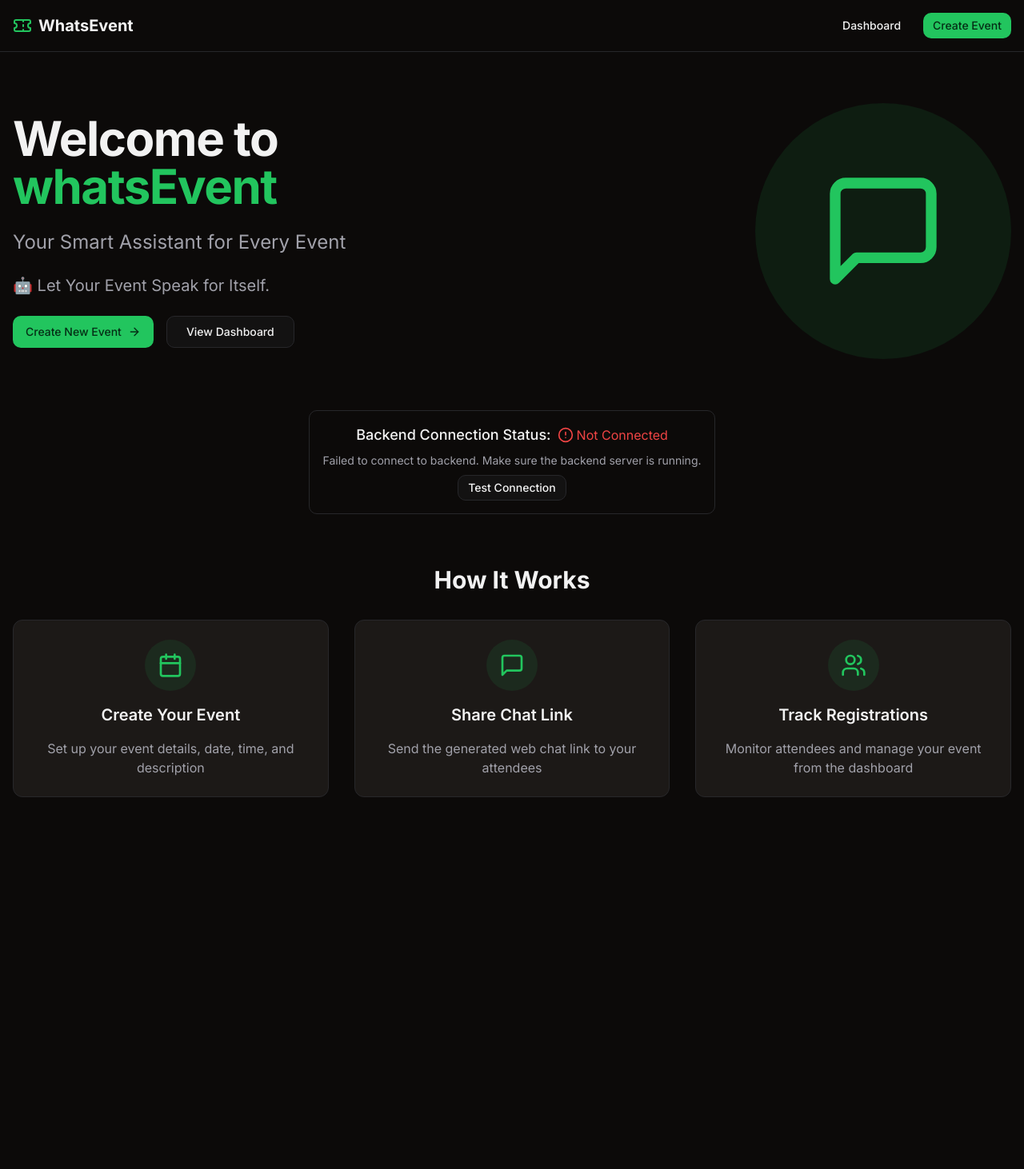
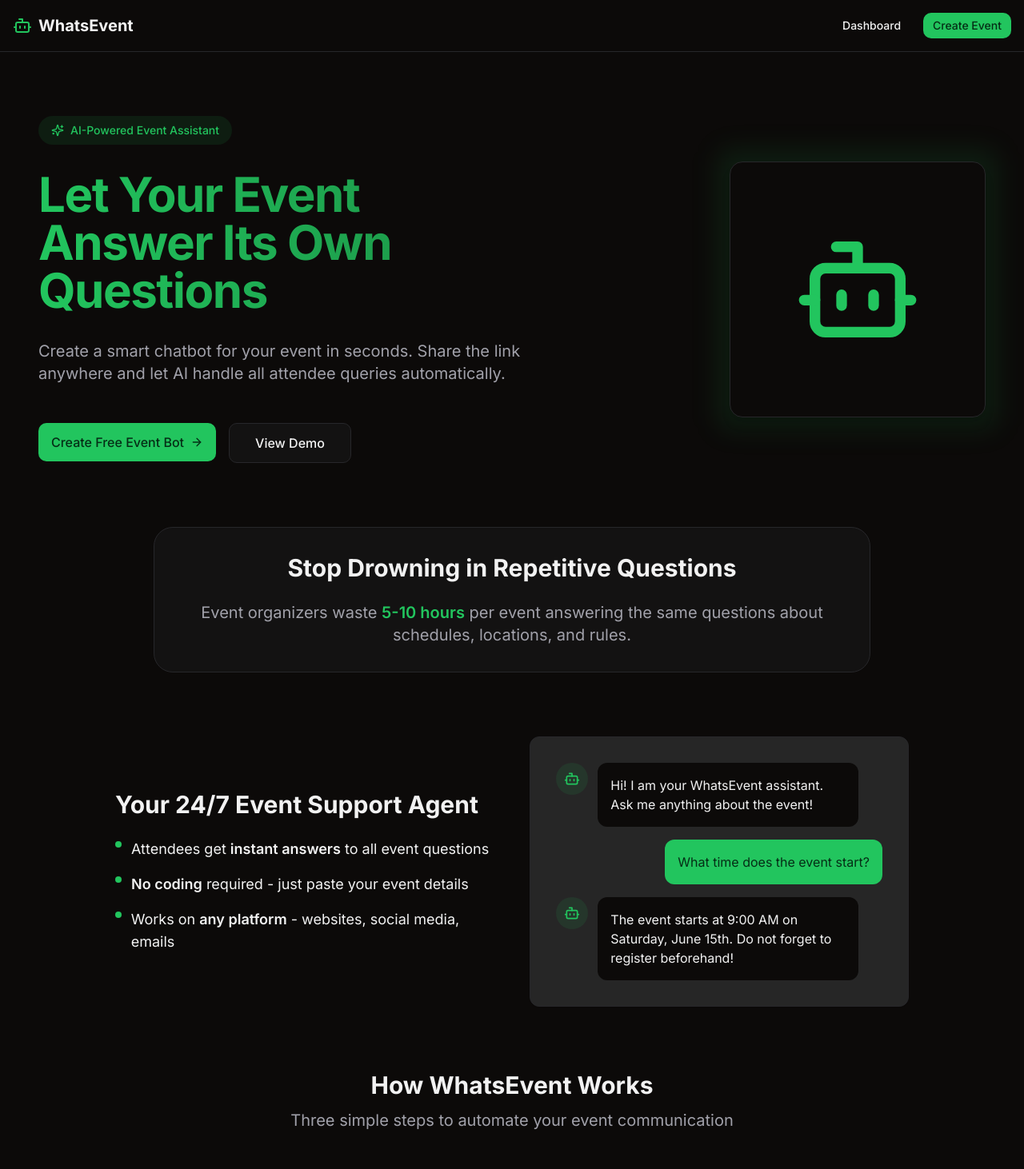
Before and after one commit to suto6/Hack4Bengal, a Next.js app in the folder frontend/: page / in a window 1280 px wide. Shown: the top 1462 px of the page at 80% size. Before the commit the page ends 1061 px from the top, so only its background shows below. Built offline with nearby package versions, Linux system fonts and the light colour scheme; no server answers.

Commit message:
main page correction

```diff
--- a/frontend/app/page.tsx
+++ b/frontend/app/page.tsx
@@ -1,69 +1,144 @@
 import Link from "next/link"
 import { Button } from "@/components/ui/button"
-import { ArrowRight, MessageSquare, Calendar, Users } from "lucide-react"
-import { ConnectionTest } from "@/components/ConnectionTest"
+import { ArrowRight, MessageSquare, Bot, Calendar, Users, Sparkles } from "lucide-react"
 
 export default function LandingPage() {
   return (
-    <div className="flex flex-col gap-16 py-8">
+    <div className="flex flex-col gap-20 py-12 px-4 sm:px-6 lg:px-8 max-w-7xl mx-auto">
       {/* Hero Section */}
-      <section className="flex flex-col-reverse items-center gap-8 md:flex-row md:justify-between">
-        <div className="flex flex-col gap-6 md:max-w-[50%]">
-          <h1 className="text-4xl font-bold tracking-tight sm:text-5xl md:text-6xl">
-            Welcome to <span className="text-primary">whatsEvent</span>
+      <section className="flex flex-col-reverse items-center gap-12 md:flex-row md:justify-between">
+        <div className="flex flex-col gap-8 md:max-w-[55%]">
+          <div className="flex items-center gap-2 bg-primary/10 px-4 py-2 rounded-full w-fit">
+            <Sparkles className="h-4 w-4 text-primary" />
+            <span className="text-sm font-medium text-primary">AI-Powered Event Assistant</span>
+          </div>
+          <h1 className="text-4xl font-bold tracking-tight sm:text-5xl md:text-6xl leading-tight bg-gradient-to-r from-primary to-primary/70 bg-clip-text text-transparent">
+            Let Your Event <br />Answer Its Own Questions
           </h1>
-          <p className="text-2xl text-muted-foreground">Your Smart Assistant for Every Event</p>
-          <p className="text-xl text-muted-foreground">🤖 Let Your Event Speak for Itself.</p>
+          <p className="text-xl text-muted-foreground">
+            Create a smart chatbot for your event in seconds. Share the link anywhere and let AI handle all attendee queries automatically.
+          </p>
 
-          <div className="flex gap-4">
+          <div className="flex flex-col sm:flex-row gap-4 mt-4">
             <Link href="/simple-create">
-              <Button size="lg" className="gap-2">
-                Create New Event
+              <Button size="lg" className="gap-2 text-md px-8 py-6 hover:shadow-lg transition-all">
+                Create Free Event Bot
                 <ArrowRight className="h-4 w-4" />
               </Button>
             </Link>
             <Link href="/dashboard">
-              <Button variant="outline" size="lg">
-                View Dashboard
+              <Button variant="outline" size="lg" className="text-md px-8 py-6">
+                View Demo
               </Button>
             </Link>
           </div>
         </div>
-        <div className="flex h-64 w-64 items-center justify-center rounded-full bg-primary/10 p-6 md:h-80 md:w-80">
-          <MessageSquare className="h-32 w-32 text-primary md:h-40 md:w-40" />
+        <div className="relative">
+          <div className="absolute -inset-4 rounded-2xl bg-primary/10 blur-lg"></div>
+          <div className="relative flex h-72 w-72 items-center justify-center rounded-2xl bg-background p-8 shadow-lg md:h-80 md:w-80 border border-border">
+            <Bot className="h-40 w-40 text-primary" />
+          </div>
         </div>
       </section>
 
-      {/* Connection Test */}
-      <section className="mx-auto max-w-2xl">
-        <ConnectionTest />
+      {/* Problem Statement */}
+      <section className="mx-auto max-w-4xl text-center flex flex-col gap-6 px-4 bg-secondary/30 rounded-3xl p-8 border border-border">
+        <h2 className="text-3xl font-bold">Stop Drowning in Repetitive Questions</h2>
+        <p className="text-muted-foreground text-xl">
+          Event organizers waste <span className="font-semibold text-primary">5-10 hours</span> per event answering the same questions about schedules, locations, and rules.
+        </p>
       </section>
 
-      {/* Features Section */}
-      <section className="flex flex-col gap-8">
-        <h2 className="text-center text-3xl font-bold">How It Works</h2>
-        <div className="grid gap-8 md:grid-cols-3">
-          <div className="flex flex-col items-center gap-4 rounded-lg border border-border bg-card p-6 text-center">
-            <div className="flex h-16 w-16 items-center justify-center rounded-full bg-primary/10">
+      {/* Solution */}
+      <section className="mx-auto max-w-5xl flex flex-col md:flex-row gap-12 items-center px-4">
+        <div className="md:w-1/2">
+          <h2 className="text-3xl font-bold mb-6">Your 24/7 Event Support Agent</h2>
+          <ul className="space-y-4 text-lg">
+            <li className="flex items-start gap-3">
+              <div className="mt-1 h-2 w-2 rounded-full bg-primary"></div>
+              <span>Attendees get <span className="font-semibold">instant answers</span> to all event questions</span>
+            </li>
+            <li className="flex items-start gap-3">
+              <div className="mt-1 h-2 w-2 rounded-full bg-primary"></div>
+              <span><span className="font-semibold">No coding</span> required - just paste your event details</span>
+            </li>
+            <li className="flex items-start gap-3">
+              <div className="mt-1 h-2 w-2 rounded-full bg-primary"></div>
+              <span>Works on <span className="font-semibold">any platform</span> - websites, social media, emails</span>
+            </li>
+          </ul>
+        </div>
+        <div className="md:w-1/2 bg-muted rounded-xl p-8 border border-border shadow-sm">
+          <div className="space-y-4">
+            <div className="flex gap-3">
+              <div className="h-10 w-10 rounded-full bg-primary/10 flex items-center justify-center">
+                <Bot className="h-5 w-5 text-primary" />
+              </div>
+              <div className="bg-background rounded-lg p-4 max-w-[80%]">
+                <p>Hi! I am your WhatsEvent assistant. Ask me anything about the event!</p>
+              </div>
+            </div>
+            <div className="flex gap-3 justify-end">
+              <div className="bg-primary text-primary-foreground rounded-lg p-4 max-w-[80%]">
+                <p>What time does the event start?</p>
+              </div>
+            </div>
+            <div className="flex gap-3">
+              <div className="h-10 w-10 rounded-full bg-primary/10 flex items-center justify-center">
+                <Bot className="h-5 w-5 text-primary" />
+              </div>
+              <div className="bg-background rounded-lg p-4 max-w-[80%]">
+                <p>The event starts at 9:00 AM on Saturday, June 15th. Do not forget to register beforehand!</p>
+              </div>
+            </div>
+          </div>
+        </div>
+      </section>
+
+      {/* Features Section - How It Works */}
+      <section className="flex flex-col gap-12">
+        <div className="text-center">
+          <h2 className="text-3xl font-bold mb-3">How WhatsEvent Works</h2>
+          <p className="text-muted-foreground text-xl max-w-2xl mx-auto">Three simple steps to automate your event communication</p>
+        </div>
+        <div className="grid gap-8 md:grid-cols-3 px-4">
+          <div className="flex flex-col items-center gap-6 rounded-xl border border-border bg-card p-8 text-center hover:shadow-md transition-all">
+            <div className="flex h-16 w-16 items-center justify-center rounded-xl bg-primary/10">
               <Calendar className="h-8 w-8 text-primary" />
             </div>
-            <h3 className="text-xl font-semibold">Create Your Event</h3>
-            <p className="text-muted-foreground">Set up your event details, date, time, and description</p>
+            <h3 className="text-xl font-semibold">1. Create Your Event</h3>
+            <p className="text-muted-foreground">Fill in your event details in our simple form. No technical skills needed.</p>
           </div>
-          <div className="flex flex-col items-center gap-4 rounded-lg border border-border bg-card p-6 text-center">
-            <div className="flex h-16 w-16 items-center justify-center rounded-full bg-primary/10">
+          <div className="flex flex-col items-center gap-6 rounded-xl border border-border bg-card p-8 text-center hover:shadow-md transition-all">
+            <div className="flex h-16 w-16 items-center justify-center rounded-xl bg-primary/10">
               <MessageSquare className="h-8 w-8 text-primary" />
             </div>
-            <h3 className="text-xl font-semibold">Share Chat Link</h3>
-            <p className="text-muted-foreground">Send the generated web chat link to your attendees</p>
+            <h3 className="text-xl font-semibold">2. Get Your Chat Link</h3>
+            <p className="text-muted-foreground">We instantly generate a unique chatbot link for your event.</p>
           </div>
-          <div className="flex flex-col items-center gap-4 rounded-lg border border-border bg-card p-6 text-center">
-            <div className="flex h-16 w-16 items-center justify-center rounded-full bg-primary/10">
+          <div className="flex flex-col items-center gap-6 rounded-xl border border-border bg-card p-8 text-center hover:shadow-md transition-all">
+            <div className="flex h-16 w-16 items-center justify-center rounded-xl bg-primary/10">
               <Users className="h-8 w-8 text-primary" />
             </div>
-            <h3 className="text-xl font-semibold">Track Registrations</h3>
-            <p className="text-muted-foreground">Monitor attendees and manage your event from the dashboard</p>
+            <h3 className="text-xl font-semibold">3. Share & Relax</h3>
+            <p className="text-muted-foreground">Post the link anywhere. The bot handles all questions automatically.</p>
           </div>
+        </div>
+      </section>
+
+      {/* Final CTA */}
+      <section className="mx-auto max-w-4xl text-center flex flex-col gap-8 px-4 bg-gradient-to-br from-primary/5 to-primary/10 rounded-3xl p-12 border border-border">
+        <h2 className="text-3xl font-bold">Ready to Transform Your Event Communication?</h2>
+        <p className="text-muted-foreground text-xl">
+          Join hundreds of organizers saving hours every week with automated attendee support.
+        </p>
+        <div className="flex justify-center gap-4">
+          <Link href="/simple-create">
+            <Button size="lg" className="gap-2 text-md px-8 py-6 hover:shadow-lg transition-all">
+              Get Started Free
+              <ArrowRight className="h-4 w-4" />
+            </Button>
+          </Link>
         </div>
       </section>
     </div>
--- a/frontend/components/header.tsx
+++ b/frontend/components/header.tsx
@@ -1,5 +1,5 @@
 import Link from "next/link"
-import { Ticket } from "lucide-react"
+import { Bot } from "lucide-react"
 import { Button } from "@/components/ui/button"
 
 export function Header() {
@@ -7,7 +7,7 @@ export function Header() {
     <header className="border-b border-border">
       <div className="container mx-auto flex h-16 items-center justify-between px-4">
         <Link href="/" className="flex items-center gap-2">
-          <Ticket className="h-6 w-6 text-primary" />
+          <Bot className="h-6 w-6 text-primary" />
           <span className="text-xl font-bold">WhatsEvent</span>
         </Link>
         <nav className="flex items-center gap-4">
```
Also changed, not shown: frontend/public/logo.png (added).
